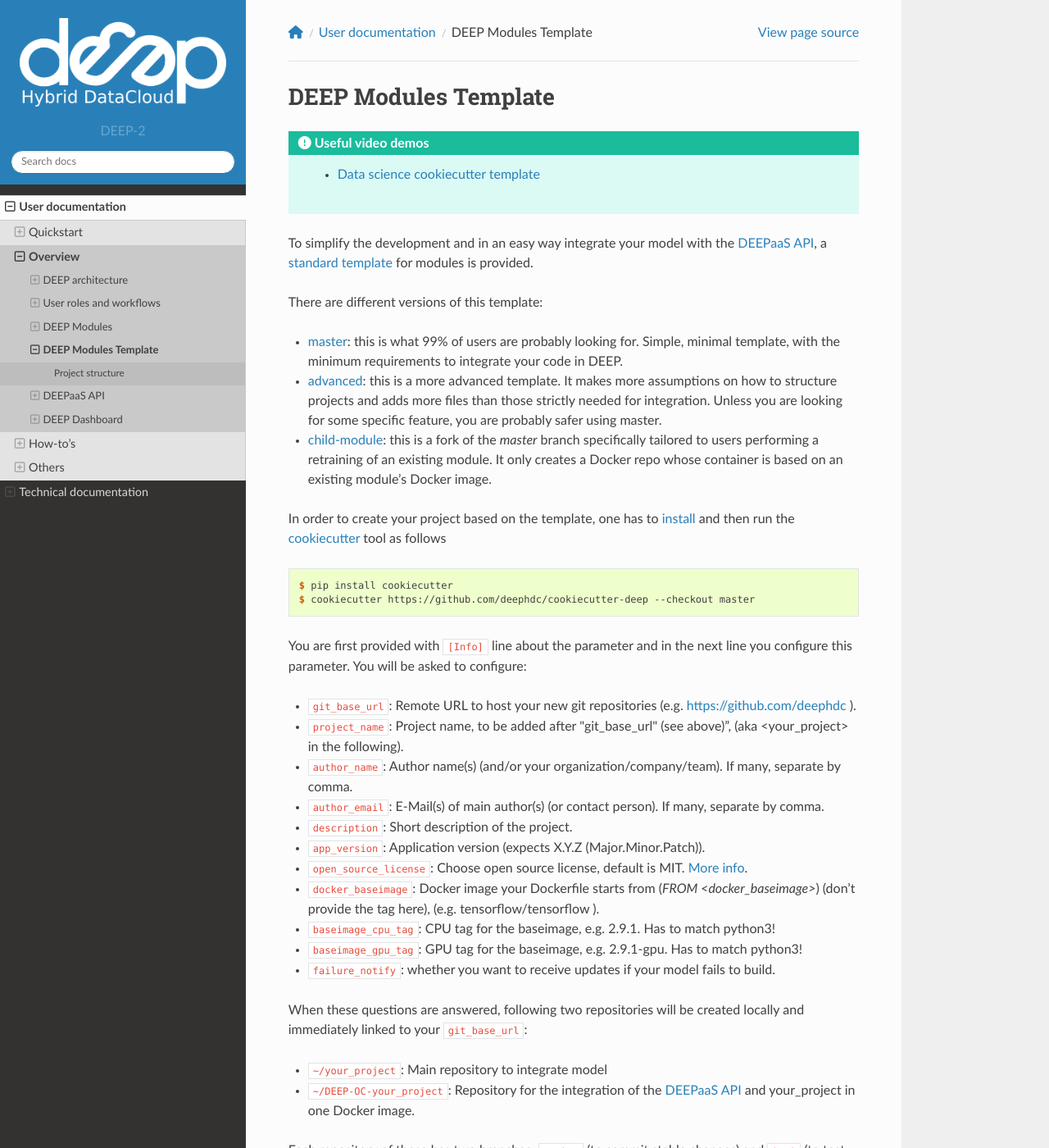
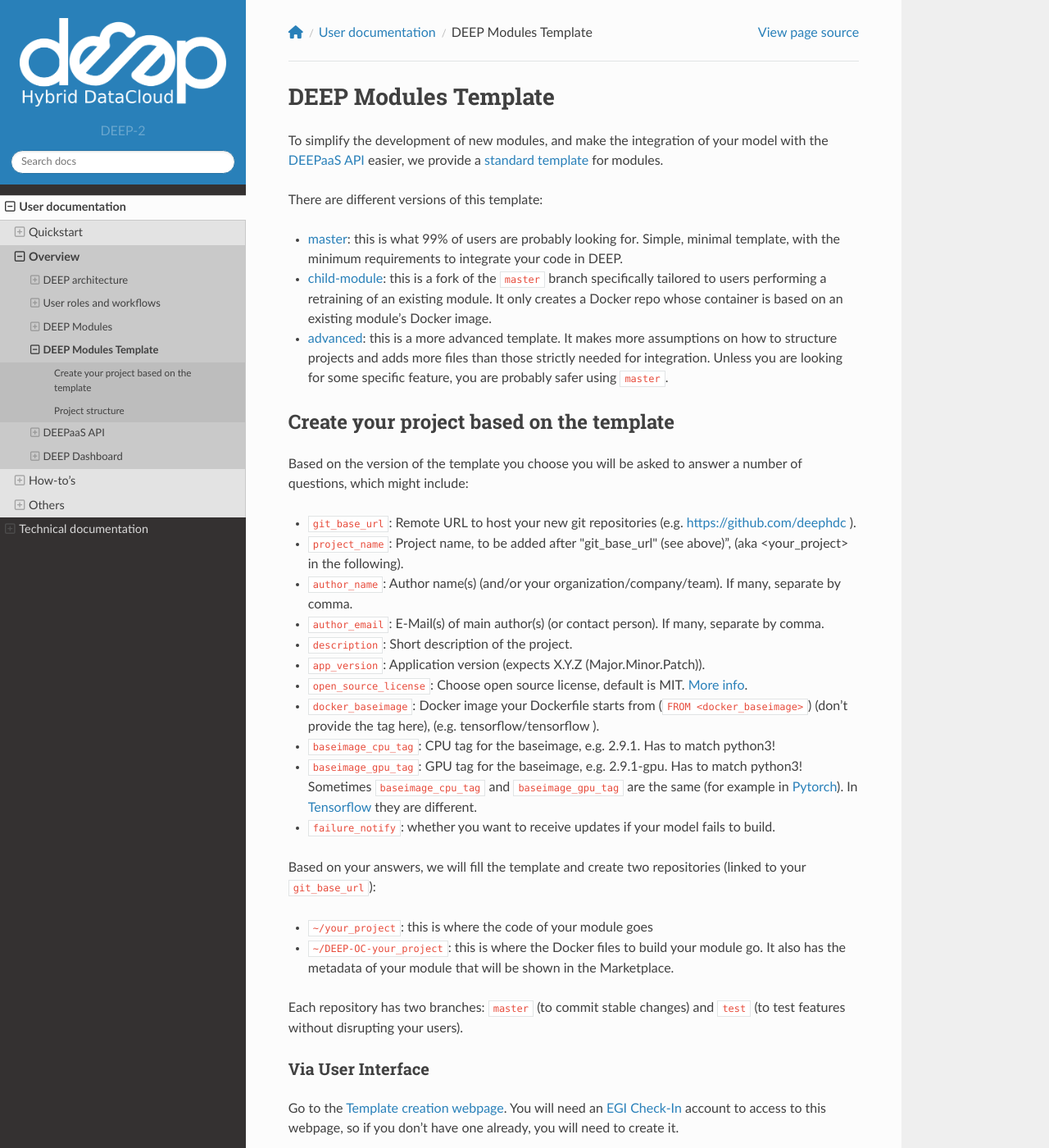
Before and after one commit to deephdc/deep-docs, a Sphinx documentation site: the page built from source/user/overview/cookiecutter-template.rst, in a window 1280 px wide and 1400 px high. Shown: the whole window at 82% size. Built offline with Sphinx 7.4.7 and the Read the Docs theme 2.0.0, drawn with Linux system fonts in a browser that asks for light colours; nearby versions of some CDN libraries; some of the changed text lies outside the part shown.

Commit message:
update cookiecutter template

```diff
--- a/source/index.rst
+++ b/source/index.rst
@@ -24,6 +24,9 @@
     |   Continuous Integration and Continuous Development Jenkins instance to keep everything up-to-date with latest code changes.
     | :fa:`temperature-half` `Status of services <https://status.deep-hybrid-datacloud.eu/>`__
     |   Check if a specific DEEP service might be down for some reason.
+    | :fa:`folder-plus` `Module template <https://templates.cloud.ai4eosc.eu/>`__
+    |   Create new modules based on our project's template.
+
 
     You can also watch this `tutorial <https://www.youtube.com/watch?v=cRMIviobF_c>`__
     for a quick overview of the project from the user's point of view (`attached slides <https://cdn.jsdelivr.net/gh/deephdc/deep-docs@master/source/_static/overview.pdf>`__).
--- a/source/user/index.rst
+++ b/source/user/index.rst
@@ -24,6 +24,8 @@
     |   Continuous Integration and Continuous Development Jenkins instance to keep everything up-to-date with latest code changes.
     | :fa:`temperature-half` `Status of services <https://status.deep-hybrid-datacloud.eu/>`__
     |   Check if a specific DEEP service might be down for some reason.
+    | :fa:`folder-plus` `Module template <https://templates.cloud.ai4eosc.eu/>`__
+    |   Create new modules based on our project's template.
 
     You can also watch this `tutorial <https://www.youtube.com/watch?v=cRMIviobF_c>`__
     for a quick overview of the project from the user's point of view (`attached slides <https://cdn.jsdelivr.net/gh/deephdc/deep-docs@master/source/_static/overview.pdf>`__).
--- a/source/user/overview/cookiecutter-template.rst
+++ b/source/user/overview/cookiecutter-template.rst
@@ -4,33 +4,30 @@
 DEEP Modules Template
 =====================
 
-.. admonition:: Useful video demos
-   :class: important
-
-    - `Data science cookiecutter template <https://www.youtube.com/watch?v=mCxz8LQJWWA&list=PLJ9x9Zk1O-J_UZfNO2uWp2pFMmbwLvzXa&index=7>`__
-
-
-To simplify the development and in an easy way integrate your model with the :doc:`DEEPaaS API <api>`,
-a `standard template <https://github.com/deephdc/cookiecutter-deep>`__ for modules is provided.
+To simplify the development of new modules, and make the integration of your model with the
+:doc:`DEEPaaS API <api>` easier, we provide a `standard template <https://github.com/deephdc/cookiecutter-deep>`__
+for modules.
 
 There are different versions of this template:
 
-* `master <https://github.com/deephdc/cookiecutter-deep/tree/master>`__: this is what 99% of users are probably
-  looking for. Simple, minimal template, with the minimum requirements to integrate your code in DEEP.
-* `advanced <https://github.com/deephdc/cookiecutter-deep/tree/advanced>`__: this is a more advanced template.
-  It makes more assumptions on how to structure projects and adds more files than those strictly needed for integration.
-  Unless you are looking for some specific feature, you are probably safer using master.
-* `child-module <https://github.com/deephdc/cookiecutter-deep/tree/child-module>`__: this is a fork of the `master` branch specifically tailored to users performing a retraining of an existing module. It only creates a Docker repo whose container is based on an existing module's Docker image.
+* `master <https://github.com/deephdc/cookiecutter-deep/tree/master>`__:
+  this is what 99% of users are probably looking for. Simple, minimal template,
+  with the minimum requirements to integrate your code in DEEP.
+* `child-module <https://github.com/deephdc/cookiecutter-deep/tree/child-module>`__:
+  this is a fork of the ``master`` branch specifically tailored to users performing a
+  retraining of an existing module. It only creates a Docker repo whose container is
+  based on an existing module's Docker image.
+* `advanced <https://github.com/deephdc/cookiecutter-deep/tree/advanced>`__:
+  this is a more advanced template.
+  It makes more assumptions on how to structure projects and adds more files than those
+  strictly needed for integration.
+  Unless you are looking for some specific feature, you are probably safer using ``master``.
 
-In order to create your project based on the template, one has to `install <https://cookiecutter.readthedocs.io/en/latest/installation.html>`__
-and then run the `cookiecutter <https://cookiecutter.readthedocs.io>`__ tool as follows
-::
+Create your project based on the template
+-----------------------------------------
 
-    $ pip install cookiecutter
-    $ cookiecutter https://github.com/deephdc/cookiecutter-deep --checkout master
-
-You are first provided with ``[Info]`` line about the parameter and in the next line you configure this parameter.
-You will be asked to configure:
+Based on the version of the template you choose you will be asked to answer a number of
+questions, which might include:
 
 * ``git_base_url``: Remote URL to host your new git repositories (e.g. https://github.com/deephdc ).
 * ``project_name``: Project name, to be added after \"git_base_url\" (see above)", (aka <your_project> in the following).
@@ -39,28 +36,66 @@
 * ``description``: Short description of the project.
 * ``app_version``: Application version (expects X.Y.Z (Major.Minor.Patch)).
 * ``open_source_license``: Choose open source license, default is MIT. `More info <https://opensource.org/licenses>`__.
-* ``docker_baseimage``: Docker image your Dockerfile starts from (`FROM <docker_baseimage>`) (don't provide the tag here), (e.g. tensorflow/tensorflow ).
+* ``docker_baseimage``: Docker image your Dockerfile starts from (``FROM <docker_baseimage>``) (don't provide the tag here), (e.g. tensorflow/tensorflow ).
 * ``baseimage_cpu_tag``: CPU tag for the baseimage, e.g. 2.9.1. Has to match python3!
 * ``baseimage_gpu_tag``: GPU tag for the baseimage, e.g. 2.9.1-gpu. Has to match python3!
+  Sometimes ``baseimage_cpu_tag`` and ``baseimage_gpu_tag`` are the same (for example in `Pytorch <https://hub.docker.com/r/pytorch/pytorch/tags>`__).
+  In `Tensorflow <https://hub.docker.com/r/tensorflow/tensorflow/tags>`__ they are different.
 * ``failure_notify``: whether you want to receive updates if your model fails to build.
 
-When these questions are answered, following two repositories will be created locally and immediately linked to your ``git_base_url``:
+Based on your answers, we will fill the template and create two repositories
+(linked to your ``git_base_url``):
 
-* ``~/your_project``: Main repository to integrate model
-* ``~/DEEP-OC-your_project``: Repository for the integration of the :doc:`DEEPaaS API <api>` and your_project in one Docker image.
+* ``~/your_project``: this is where the code of your module goes
+* ``~/DEEP-OC-your_project``: this is where the Docker files to build your module go.
+  It also has the metadata of your module that will be shown in the Marketplace.
 
-Each repository of these has two branches: ``master`` (to commit stable changes) and ``test`` (to test features
-without disrupting your users).
+Each repository has two branches: ``master`` (to commit stable changes) and ``test``
+(to test features without disrupting your users).
+
+Via User Interface
+~~~~~~~~~~~~~~~~~~
+
+Go to the `Template creation webpage <https://templates.cloud.ai4eosc.eu/>`__.
+You will need an `EGI Check-In <https://aai-demo.egi.eu/>`__ account to access to this
+webpage, so if you don't have one already, you will need to create it.
+
+.. TODO: replace demo EGI Check-in with production Check-in once ready
+
+Then select which version of the template you want and answer the questions.
+Click on ``Generate`` and you will be able to download a ``.zip`` file with both
+repositories.
+
+Via Terminal
+~~~~~~~~~~~~
+
+.. admonition:: Useful video demos
+   :class: important
+
+    - `Data science cookiecutter template <https://www.youtube.com/watch?v=mCxz8LQJWWA&list=PLJ9x9Zk1O-J_UZfNO2uWp2pFMmbwLvzXa&index=7>`__
+
+You will need to `install cookiecutter <https://cookiecutter.readthedocs.io/en/latest/installation.html>`__
+and then run it as follows:
+
+.. code-block:: console
+
+  $ pip install cookiecutter
+  $ cookiecutter https://github.com/deephdc/cookiecutter-deep --checkout master
+
+You are first provided with an ``[Info]`` line with information about the parameter.
+And in the next line you configure this parameter.
+Once all questions are answered, the two repositories will be created.
 
 Project structure
 -----------------
 
-Based on the on the branch you choose, the template will create different files, being master the most minimal option (see above).
+Based on the on the branch you choose, the template will create different files, being
+master the most minimal option (see above).
 The content of these files is populated based on your answer to the questions.
 
 **Master branch**
 
-.. code-block:: console
+.. code-block::
 
     <your_project>
     ##############
@@ -71,7 +106,7 @@
     ├── requirements.txt       <- The requirements file for reproducing the analysis
     │                              environment (`pip freeze > requirements.txt`)
     │
-    ├── setup.py, setup.cfg    <- makes project pip installable (pip install -e .) so
+    ├── setup.py, setup.cfg    <- makes project pip installable (`pip install -e .`) so
     │                             {{cookiecutter.repo_name}} can be imported
     │
     ├── {{cookiecutter.__repo_name}}    <- Source code for use in this project.
@@ -101,9 +136,27 @@
     └─ metadata.json          <- Defines information propagated to the DEEP Marketplace
 
 
+**Child-module branch**
+
+.. code-block::
+
+    DEEP-OC-<your_project>
+    ######################
+    ├─ Dockerfile             <- Describes main steps on integration of DEEPaaS API and
+    │                            <your_project> application in one Docker image
+    │
+    ├─ Jenkinsfile            <- Describes basic Jenkins CI/CD pipeline
+    │
+    ├─ LICENSE                <- License file
+    │
+    ├─ README.md              <- README for developers and users.
+    │
+    └─ metadata.json          <- Defines information propagated to the DEEP Marketplace
+
+
 **Advanced branch**
 
-.. code-block:: console
+.. code-block::
 
     <your_project>
     ##############
```
